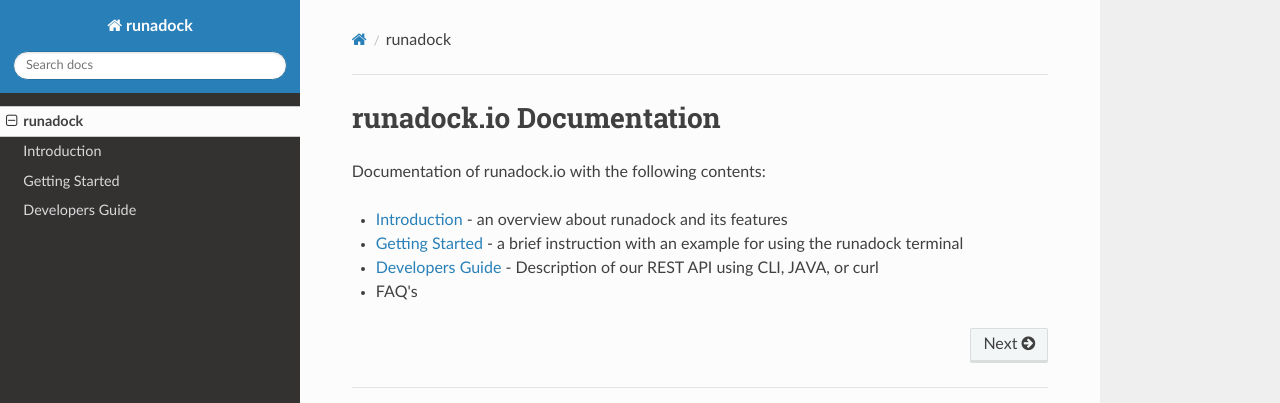
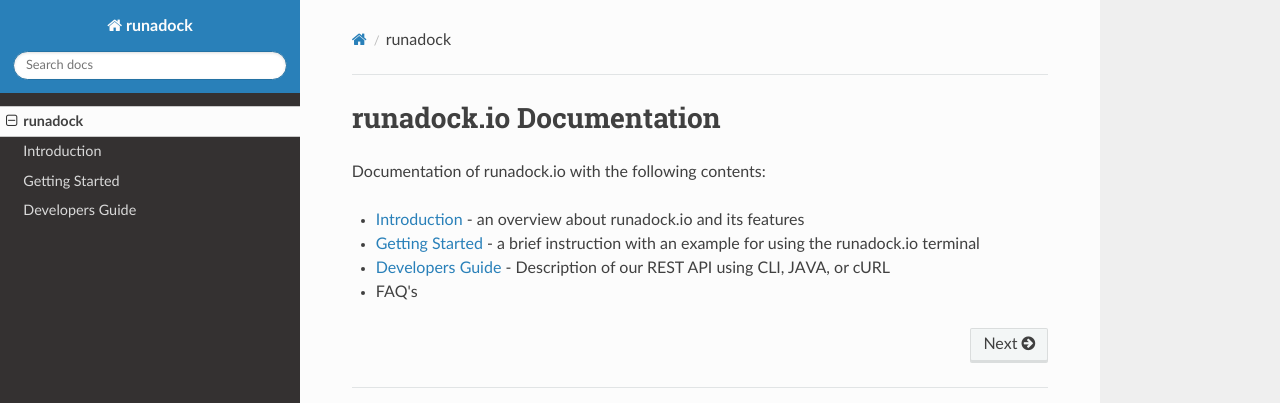
Before and after one commit to runadock/docs, an MkDocs documentation site: the page built from docs/index.md, in a window 1280 px wide. Shown: the top 403 px of the page. Built offline with MkDocs 1.6.1, drawn with Linux system fonts in a browser that asks for light colours; nearby versions of some CDN libraries; old or Windows-style settings are respelled for this version of MkDocs.

```diff
--- a/docs/index.md
+++ b/docs/index.md
@@ -1,9 +1,9 @@
 runadock.io Documentation
-========
+=========================
 
 Documentation of runadock.io with the following contents:
 
-* [Introduction](Introduction.html) - an overview about runadock and its features
-* [Getting Started](GettingStarted.html) - a brief instruction with an example for using the runadock terminal
-* [Developers Guide](DevelopersGuide.html) - Description of our REST API using CLI, JAVA, or curl
+* [Introduction](Introduction.html) - an overview about runadock.io and its features
+* [Getting Started](GettingStarted.html) - a brief instruction with an example for using the runadock.io terminal
+* [Developers Guide](DevelopersGuide.html) - Description of our REST API using CLI, JAVA, or cURL
 * FAQ's
```
